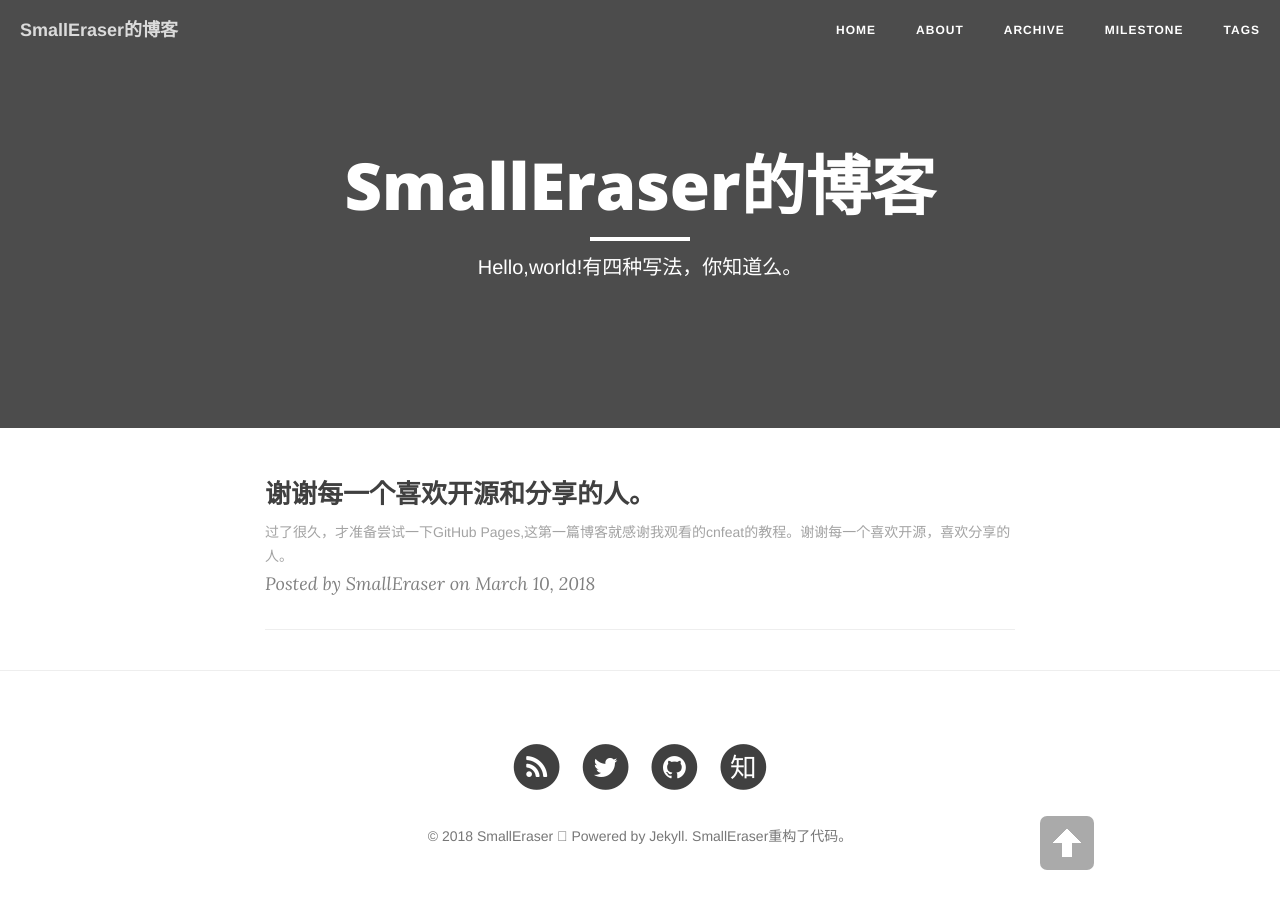
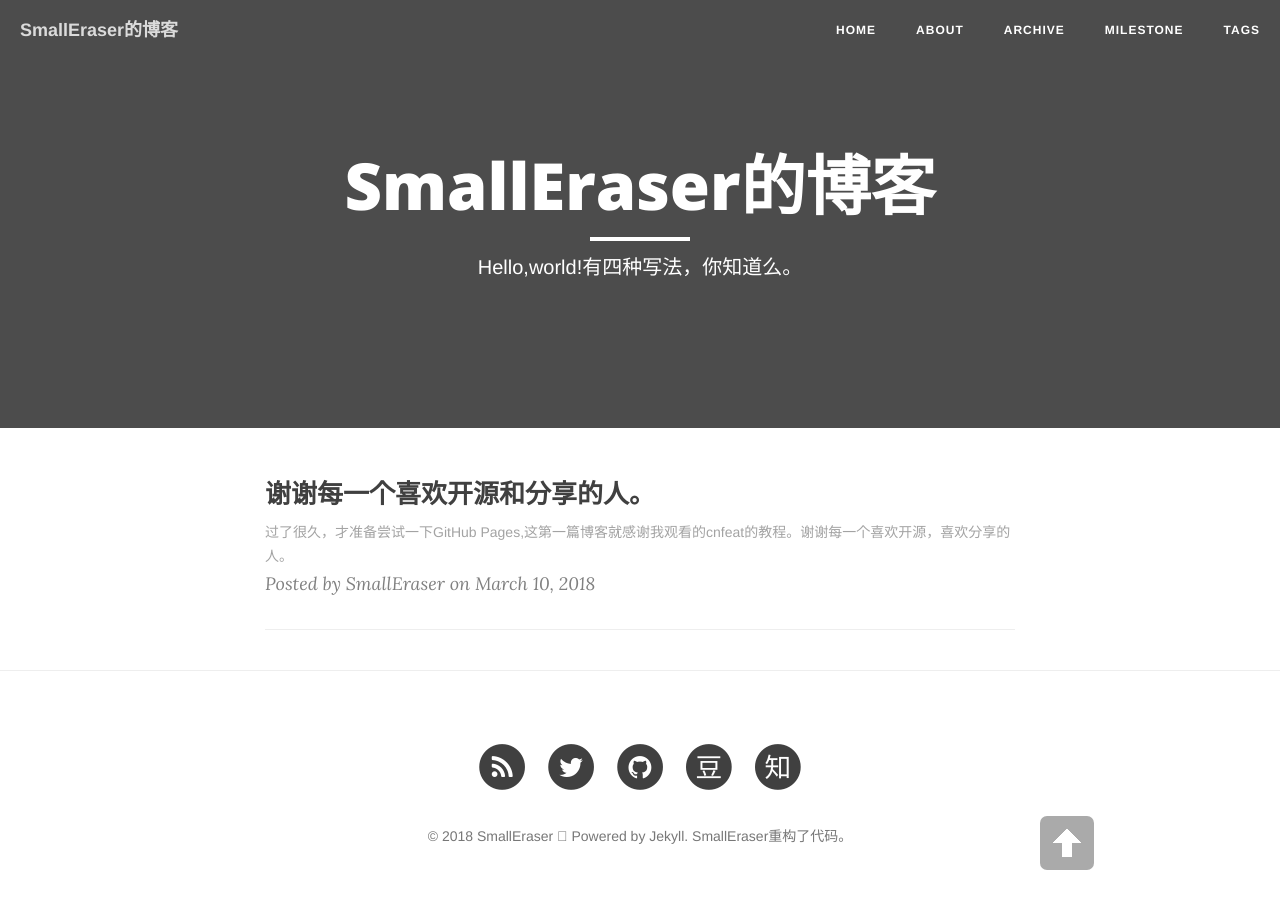
Before and after one commit to hewenning/hewenning.github.io, a Jekyll site: the page built from index.html, in a window 1280 px wide. Built offline with Jekyll 4.4.1, drawn with Linux system fonts in a browser that asks for light colours; nearby versions of some CDN libraries; the list of posts is cut into pages by our own code.

Commit message:
Add douban share.

```diff
--- a/_includes/footer.html
+++ b/_includes/footer.html
@@ -35,18 +35,18 @@
                     </li>
                     {% endif %}
 
-                    <!--
+
                     {% if site.douban_username %}
                     <li>
                         <a href="http://www.douban.com/people/{{ site.douban_username }}">
                             <span class="fa-stack fa-lg">
                                 <i class="fa fa-circle fa-stack-2x"></i>
-                                <i class="fa fa-douban fa-stack-1x fa-inverse"></i>
+                                <i class="fa fa-douban fa-stack-1x fa-inverse">豆</i>
                             </span>
                         </a>
                     </li>
                     {% endif %}
-                    -->
+
 
                     <!--
                     {% if site.facebook_username %}
```
